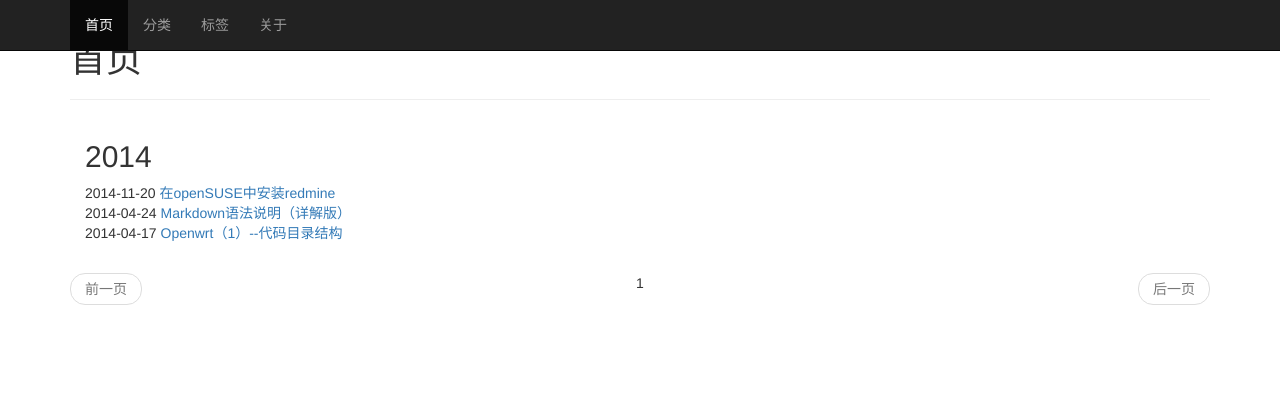
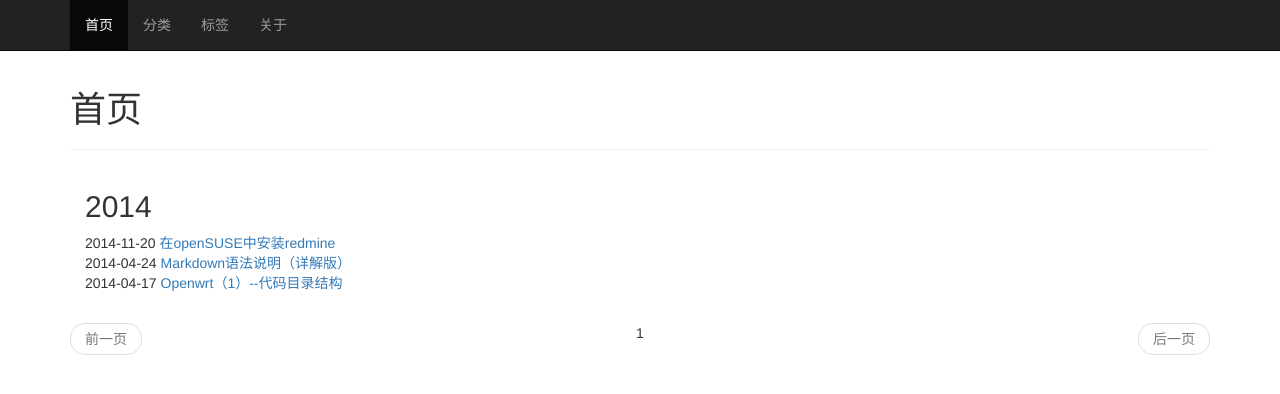
Before and after one commit to iceway/iceway.github.io, a Jekyll site: the page built from index.html, in a window 1280 px wide. Shown: the top 394 px of the page. Built offline with Jekyll 4.4.1, drawn with Linux system fonts in a browser that asks for light colours; Markdown is read by kramdown in place of the engine named in the settings; the list of posts is cut into pages by our own code.

Commit message:
fix the top nave overlay body content
Signed-off-by: Iceway Zhang <iceway.zhang@gmail.com>

```diff
--- a/_includes/header.html
+++ b/_includes/header.html
@@ -10,4 +10,5 @@
 <link rel="shortcut icon" href="{{ site.site.favicon }}" />
 <link rel="stylesheet" href="/public/css/bootstrap.min.css">
 <link rel="stylesheet" href="/public/css/highlight.css">
+<link rel="stylesheet" href="/public/css/addon-style.css">
 <title>{{ site.site.title }}|{{ site.site.description }}</title>
--- /dev/null
+++ b/public/css/addon-style.css
@@ -0,0 +1,3 @@
+body {
+	padding-top: 50px;
+}
```
Also changed, not shown: _includes/footer.html (+16 -0 lines).
